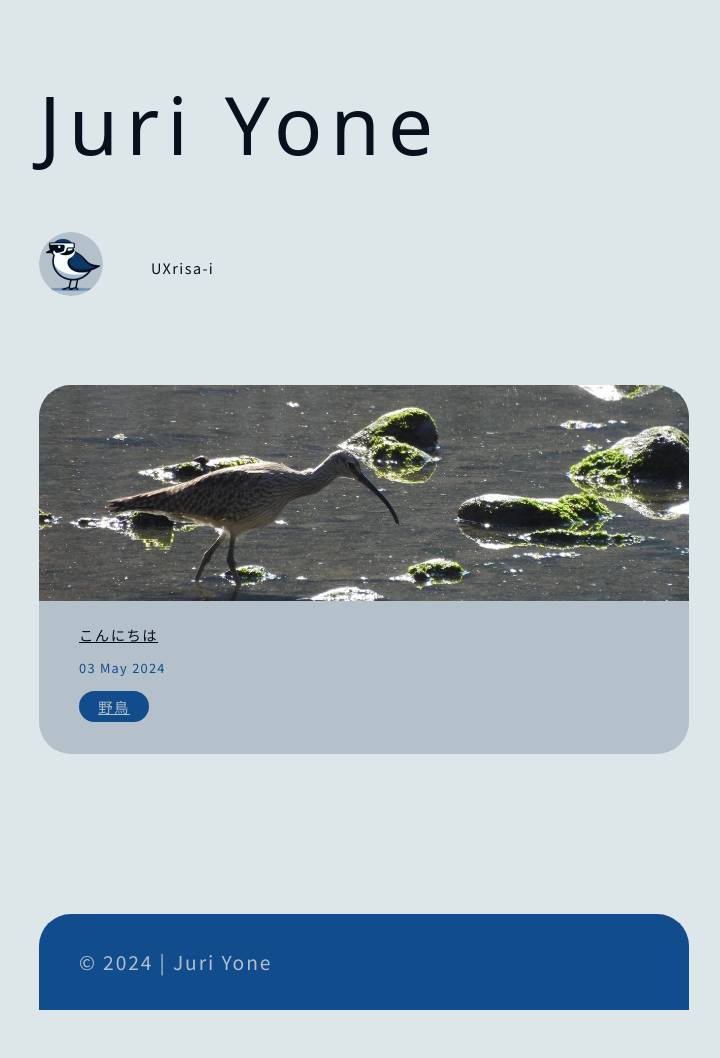
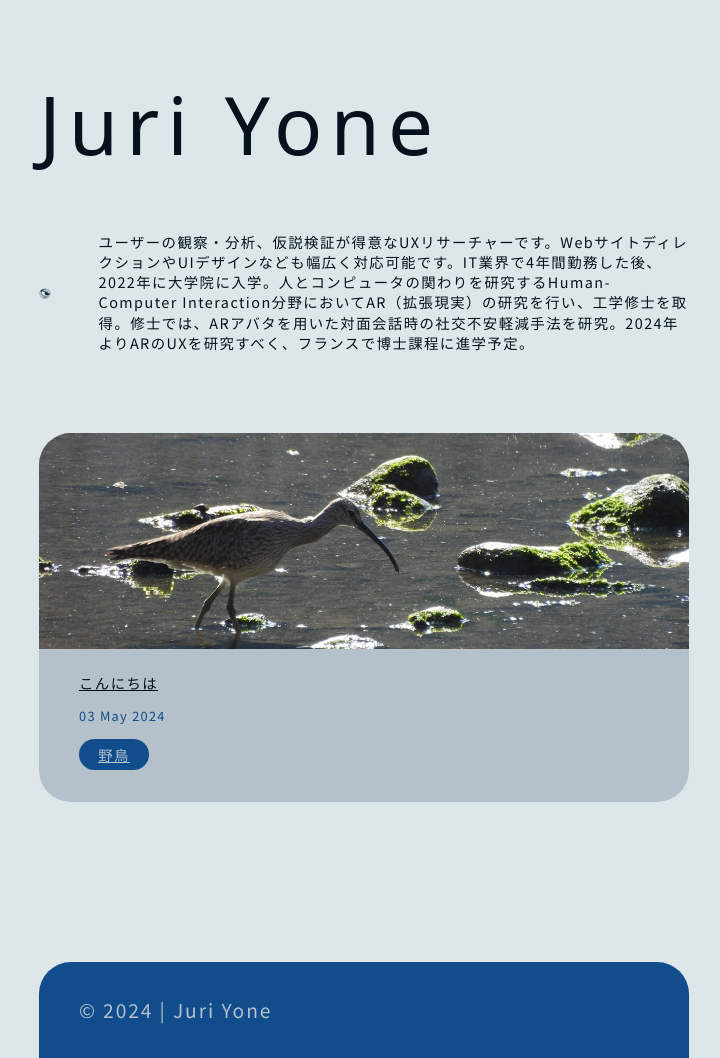
Before and after one commit to juri-ynym/portfolio, a Jekyll site: the page built from index.md, in a window 1280 px wide. Shown: the whole page, without its empty margins (276-996 px from the left). Built offline with Jekyll 4.4.1, drawn with Linux system fonts in a browser that asks for light colours; some web fonts are replaced; before the commit the page ends 1010 px from its top, so only the background shows below that.

Commit message:
no message

```diff
--- a/_data/author.yml
+++ b/_data/author.yml
@@ -1,7 +1,7 @@
 name: Juri
 dp: ../../assets/images/favicon.png
 description: "
-UXrisa-i
+ユーザーの観察・分析、仮説検証が得意なUXリサーチャーです。WebサイトディレクションやUIデザインなども幅広く対応可能です。IT業界で4年間勤務した後、2022年に大学院に入学。人とコンピュータの関わりを研究するHuman-Computer Interaction分野においてAR（拡張現実）の研究を行い、工学修士を取得。修士では、ARアバタを用いた対面会話時の社交不安軽減手法を研究。2024年よりARのUXを研究すべく、フランスで博士課程に進学予定。
 "
 
 
```
Also changed, not shown: index.md (+1 -1 lines).
